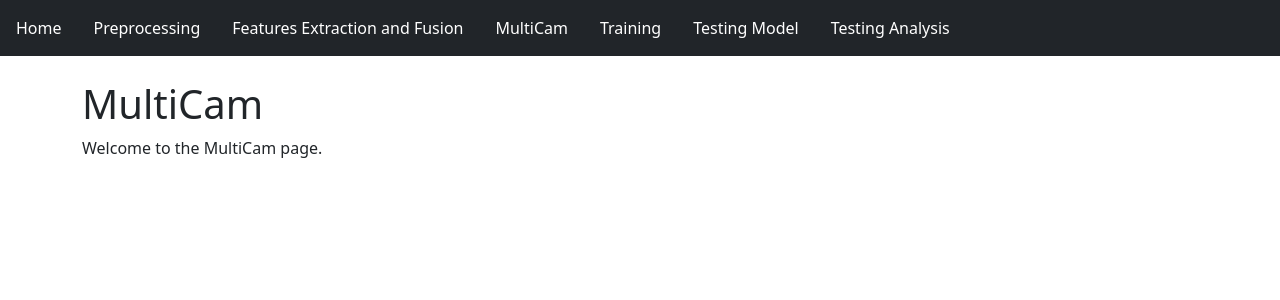
After one commit to Towtex/fall-detection, a Flask app: template app/templates/multicam.html in a window 1280 px wide. The commit adds this page. Shown: the top 300 px of the page. Run offline with Flask 3, Linux system fonts and the light colour scheme; the template is opened without the code that fills it, so the values that code supplies are empty; some libraries are stand-ins or nearby versions.

Commit message:
feat: add new nav-items "MultiCam" and "Testing Model"

```diff
--- a/app/templates/base.html
+++ b/app/templates/base.html
@@ -27,13 +27,17 @@
                     <a class="nav-link text-white {% if active_page == 'feature-extraction' %}active{% endif %}"
                         href="feature-extraction">Features Extraction and Fusion</a>
                 </li>
-                <!-- <li class="nav-item">
-                    <a class="nav-link text-white {% if active_page == 'deep-feature-extraction' %}active{% endif %}"
-                        href="deep-feature-extraction">Deep Feature Extraction</a>
-                </li> -->
+                <li class="nav-item">
+                    <a class="nav-link text-white {% if active_page == 'multicam' %}active{% endif %}"
+                        href="multicam">MultiCam</a>
+                </li>
                 <li class="nav-item">
                     <a class="nav-link text-white {% if active_page == 'training' %}active{% endif %}"
                         href="training">Training</a>
+                </li>
+                <li class="nav-item">
+                    <a class="nav-link text-white {% if active_page == 'testing-model' %}active{% endif %}"
+                        href="testing-model">Testing Model</a>
                 </li>
                 <li class="nav-item">
                     <a class="nav-link text-white {% if active_page == 'testing' %}active{% endif %}"
--- /dev/null
+++ b/app/templates/multicam.html
@@ -0,0 +1,8 @@
+{% extends "base.html" %}
+
+{% block title %}MultiCam{% endblock %}
+
+{% block content %}
+<h1>MultiCam</h1>
+<p>Welcome to the MultiCam page.</p>
+{% endblock %}
```
Also changed, not shown: app/templates/testing-model.html (added, +8 -0 lines).
